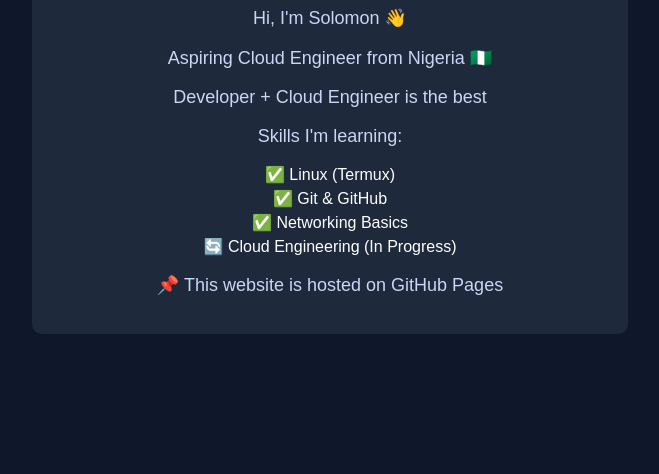
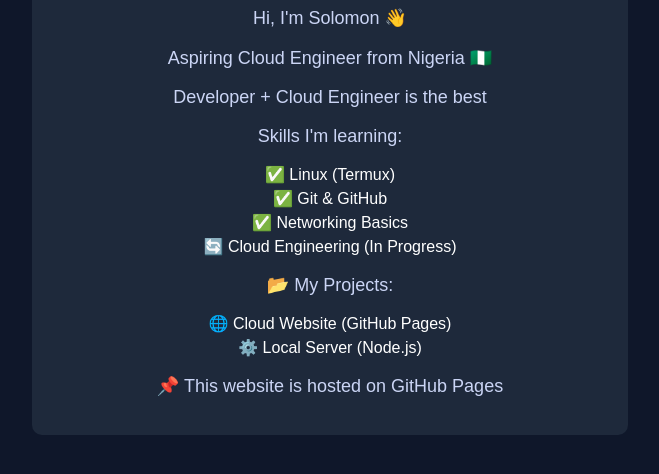
Before and after one commit to solo4190/my-website, a plain HTML site: page index.html in a window 1280 px wide. Shown: the part 222-696 px from the top of the page, without its empty margins (310-969 px from the left). Drawn offline with Linux system fonts and the light colour scheme.

Commit message:
Update from Termux

```diff
--- a/index.html
+++ b/index.html
@@ -55,6 +55,12 @@
       <li>🔄 Cloud Engineering (In Progress)</li>
     </ul>
 
-    <p>📌 This website is hosted on GitHub Pages</p>
+      <p>📂 My Projects:</p>
+<ul>
+  <li>🌐 Cloud Website (GitHub Pages)</li>
+  <li>⚙️ Local Server (Node.js)</li>
+</ul>
+
+ <p>📌 This website is hosted on GitHub Pages</p>
   </div>
 </body>
```
Also changed, not shown: 2 other files.
